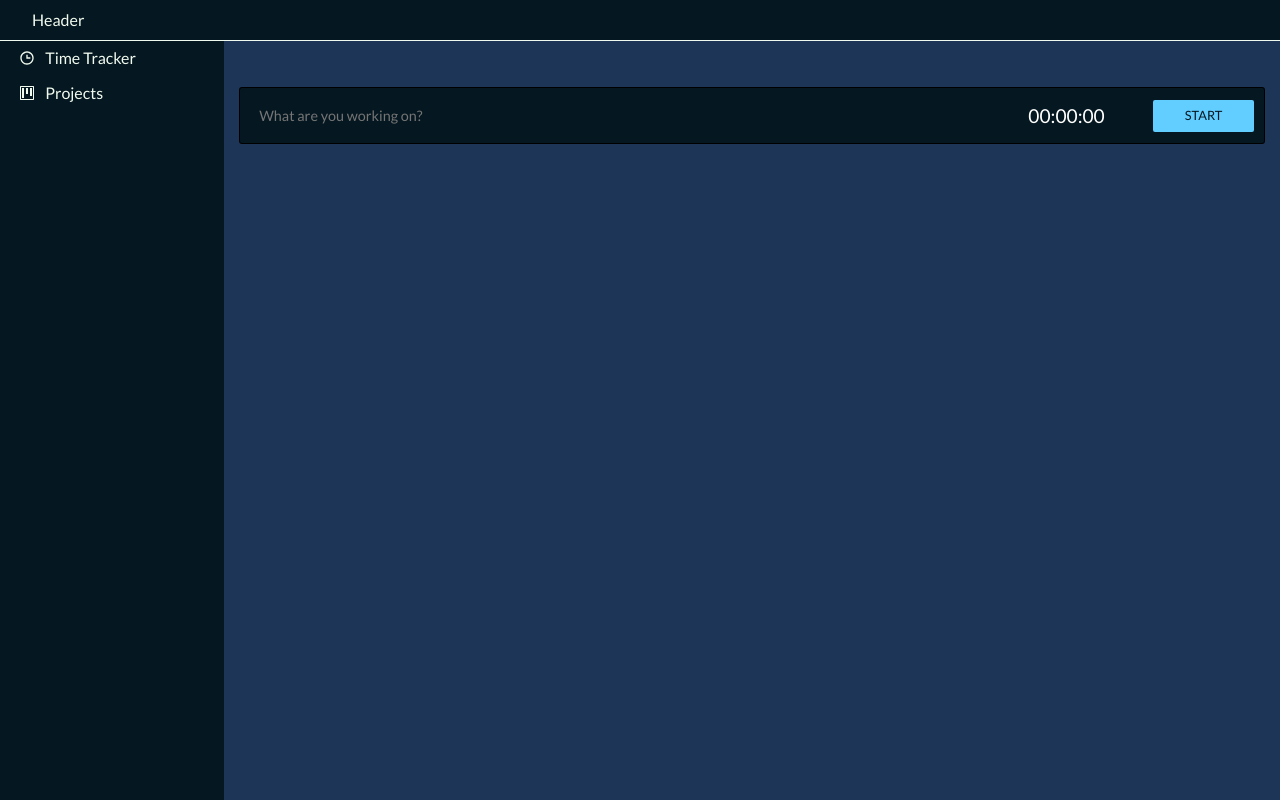
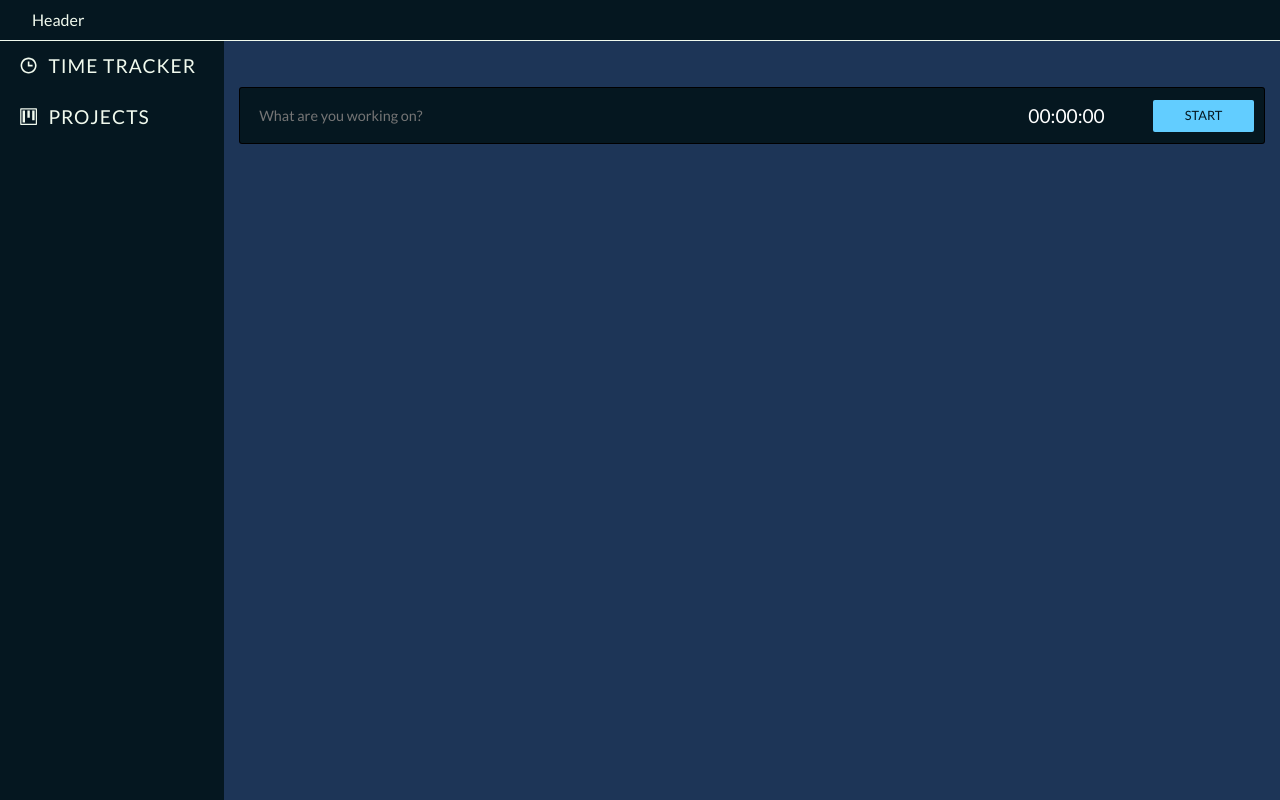
Before and after one commit to shubhamku044/time-tracker-client, a React app: page / in a window 1280 px wide. Built offline with nearby package versions, Linux system fonts and the light colour scheme; the HTML template or start-up script is replaced by a standard one.

Commit message:
changed font size

```diff
--- a/src/components/side-panel/styled.ts
+++ b/src/components/side-panel/styled.ts
@@ -16,7 +16,10 @@ export const SidePanelEl = styled.div`
     display: flex;
     gap: 10px;
     align-items: center;
-    padding: 0.6rem 1.2rem;
+    font-size: 1.2rem;
+    text-transform: uppercase;
+    letter-spacing: 1px;
+    padding: 1rem 1.2rem;
     color: inherit;
     transition: all .2s ease-out;
 
--- a/src/main.tsx
+++ b/src/main.tsx
@@ -13,7 +13,7 @@ ReactDOM.createRoot(document.getElementById('root') as HTMLElement).render(
     <React.StrictMode>
       <Helmet>
         <title>
-        Time tracker
+        Time Tracker
         </title>
         <link rel="preconnect" href="https://fonts.googleapis.com" />
         <link rel="preconnect" href="https://fonts.gstatic.com" crossOrigin="" />
```
